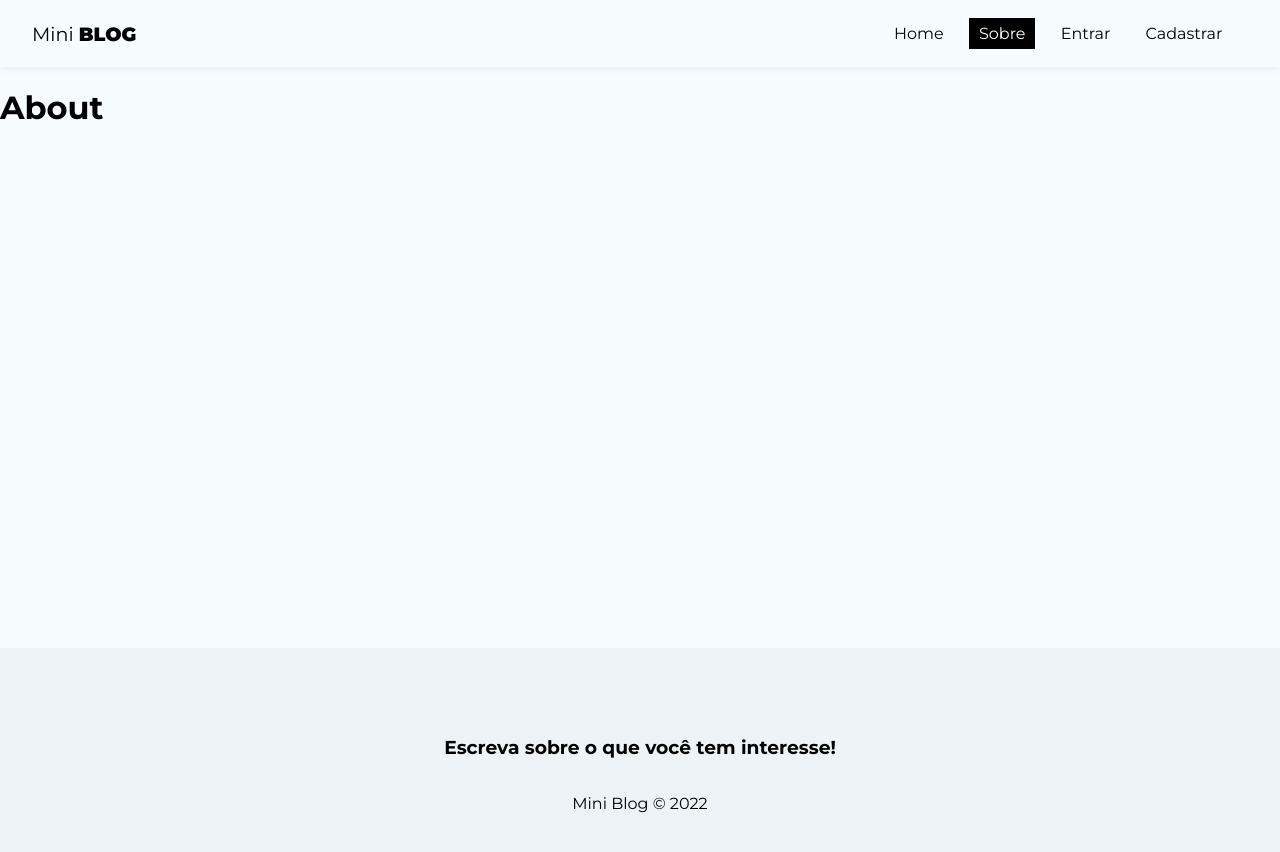
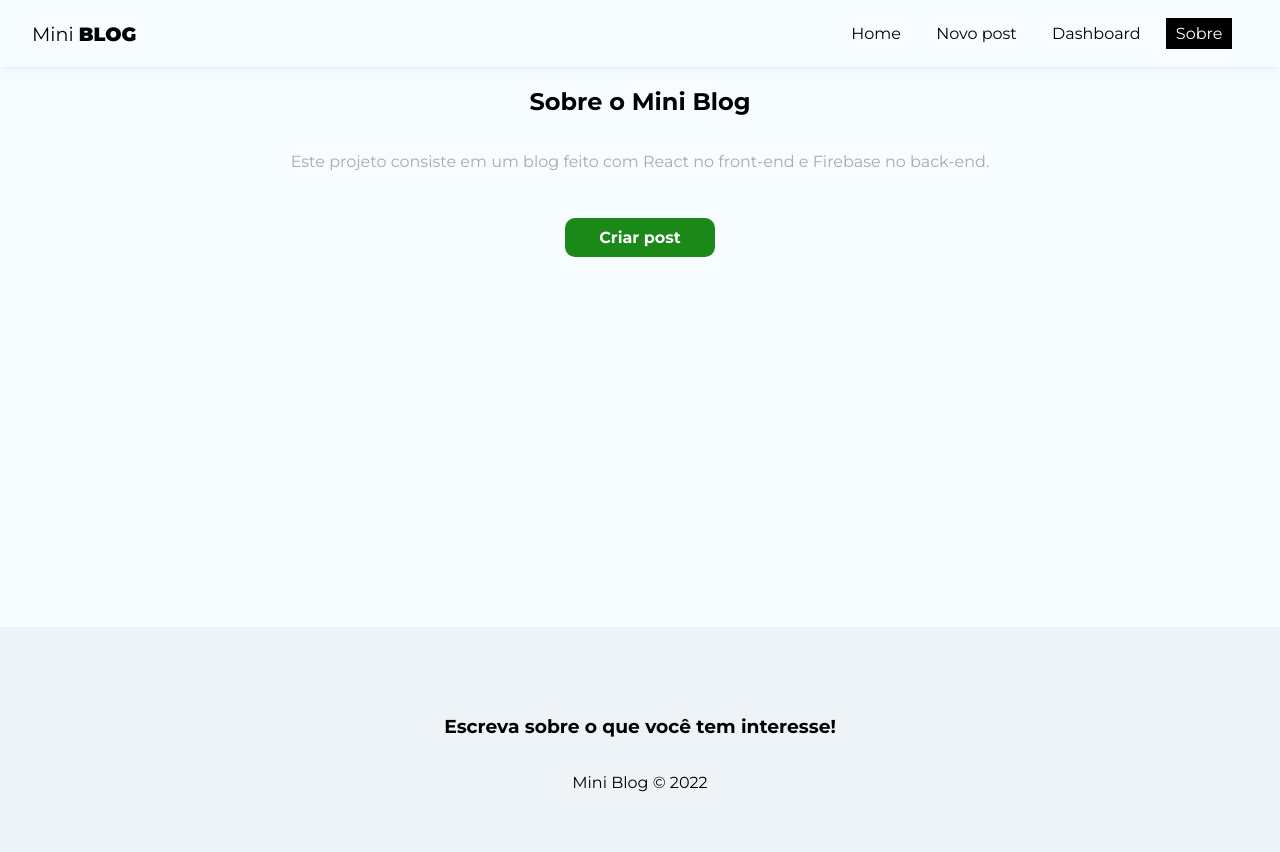
Before and after one commit to joaogabrielr/projeto-miniblog, a React (Create React App) app: page /about in a window 1280 px wide. Shown: the top 852 px of the page. Built offline with nearby package versions, Linux system fonts and the light colour scheme; no server answers; sample sign-in values are in the browser's storage.

Commit message:
Criei estrutura para usuario logado, páginas e navbar

```diff
--- a/src/App.js
+++ b/src/App.js
@@ -3,33 +3,70 @@ import './App.css';
 
 //react routes
 import {BrowserRouter, Routes, Route, Navigate} from "react-router-dom"
+import { onAuthStateChanged } from 'firebase/auth';
+
+//hooks
+import { useState, useEffect } from 'react';
+import { useAuthentication } from './hooks/useAuthentication';
+
+//context
+import { AuthProvider } from './context/AuthContext';
 
 // pages
 import Home from './pages/Home/Home';
 import About from './pages/About/About';
 import Login from './pages/Login/Login';
 import Register from './pages/Register/Register';
+import CreatePost from './pages/CreatePost/CreatePost';
+import Dashboard from './pages/Dashboard/Dashboard';
 
 //componentes
 import Navbar from './components/Navbar';
 import Footer from './components/Footer';
 
 
+
 function App() {
+  const [user, setUser] = useState(undefined)
+  const {auth} = useAuthentication()
+
+  const loadingUser = user === undefined
+
+  useEffect(() => {
+
+    onAuthStateChanged(auth, (user) => {
+      setUser(user)
+    })
+
+  }, [auth])
+
+  if(loadingUser) {
+    return <p>Carregando...</p>
+  }
+
+
   return (
     <div className="App">
+      <AuthProvider value={{user}}>
         <BrowserRouter>
         <Navbar/>
           <div className="container">
             <Routes>
               <Route path='/' element={<Home/>} />
               <Route path='/about' element={<About/>} />
-            <Route path='/login' element={<Login/>} />
-            <Route path='/register' element={<Register/>} />
+              <Route path='/login'
+              element={!user ? <Login/> : <Navigate to="/"/>} />
+              <Route path='/register'
+              element={!user ? <Register/> : <Navigate to="/"/>} />
+              <Route path='/posts/create'
+              element={user ? <CreatePost/> : <Navigate to="/login"/>} />
+              <Route path='/dashboard'
+              element={user ? <Dashboard/> : <Navigate to="/login"/>} />
             </Routes>
           </div>
           <Footer/>
         </BrowserRouter>
+      </AuthProvider>
     </div>
   );
 }
--- a/src/components/Navbar.js
+++ b/src/components/Navbar.js
@@ -1,8 +1,16 @@
 import { NavLink } from "react-router-dom"
+
+import { useAuthentication } from "../hooks/useAuthentication"
+
+import { useAuthValue } from "../context/AuthContext"
 
 import styles from "./Navbar.module.css"
 
 const Navbar = () => {
+
+  const {user} = useAuthValue()
+
+
   return (
     <nav className={styles.navbar} >
         <NavLink to="/" className={styles.brand}>
@@ -12,14 +20,26 @@ const Navbar = () => {
             <li>
             <NavLink to='/' className={({isActive}) => (isActive ? styles.active : "")}>Home</NavLink>
             </li>
+            {!user &&
+            <>
+              <li>
+              <NavLink to='/login' className={({isActive}) => (isActive ? styles.active : "")}>Entrar</NavLink>
+              </li>
+              <li>
+              <NavLink to="/register" className={({isActive}) => (isActive ? styles.active : "")}>Cadastrar</NavLink>
+              </li>
+            </>}
+            {user &&
+            <>
+              <li>
+              <NavLink to='/posts/create' className={({isActive}) => (isActive ? styles.active : "")}>Novo post</NavLink>
+              </li>
+              <li>
+              <NavLink to="/dashboard" className={({isActive}) => (isActive ? styles.active : "")}>Dashboard</NavLink>
+              </li>
+            </>}
             <li>
             <NavLink to="/about" className={({isActive}) => (isActive ? styles.active : "")}>Sobre</NavLink>
-            </li>
-            <li>
-            <NavLink to='/login' className={({isActive}) => (isActive ? styles.active : "")}>Entrar</NavLink>
-            </li>
-            <li>
-            <NavLink to="/register" className={({isActive}) => (isActive ? styles.active : "")}>Cadastrar</NavLink>
             </li>
         </ul>
     </nav>
--- a/src/context/AuthContext.js
+++ b/src/context/AuthContext.js
@@ -0,0 +1,15 @@
+import {useContext, createContext} from "react"
+
+const AuthContext = createContext()
+
+export function AuthProvider({children, value}) {
+    return (
+    <AuthContext.Provider value={value}>
+        {children}
+    </AuthContext.Provider>
+    )
+}
+
+export function useAuthValue() {
+    return useContext(AuthContext)
+}
--- a/src/pages/About/About.js
+++ b/src/pages/About/About.js
@@ -1,10 +1,13 @@
 // css
+import { Link } from "react-router-dom"
 import styles from "./About.module.css"
 
 const About = () => {
   return (
-    <div>
-        <h1>About</h1>
+    <div className={styles.about}>
+        <h2>Sobre o Mini <span>Blog</span></h2>
+        <p>Este projeto consiste em um blog feito com React no front-end e Firebase no back-end.</p>
+        <Link to="/posts/create" className="btn" >Criar post</Link>
     </div>
   )
 }
--- a/src/pages/About/About.module.css
+++ b/src/pages/About/About.module.css
@@ -0,0 +1,17 @@
+.about {
+    text-align: center;
+    display: flex;
+    flex-direction: column;
+    align-items: center;
+}
+
+.about p {
+    color: #aaa;
+    margin-bottom: 2em;
+}
+
+.about a {
+    display: block;
+    margin-top: 15px;
+    padding: 10px 15px;
+}
--- /dev/null
+++ b/src/pages/CreatePost/CreatePost.js
@@ -0,0 +1,11 @@
+import styles from "./CreatePost.module.css"
+
+const CreatePost = () => {
+  return (
+    <div>
+        <h1>CreatePost</h1>
+    </div>
+  )
+}
+
+export default CreatePost
--- /dev/null
+++ b/src/pages/Dashboard/Dashboard.js
@@ -0,0 +1,11 @@
+import styles from "./Dashboard.module.css"
+
+const Dashboard = () => {
+  return (
+    <div>
+        <h1>Dashboard</h1>
+    </div>
+  )
+}
+
+export default Dashboard
```
Also changed, not shown: src/pages/CreatePost/CreatePost.module.css (added), src/pages/Dashboard/Dashboard.module.css (added). Lines whose indentation alone changed are shown as unchanged.
